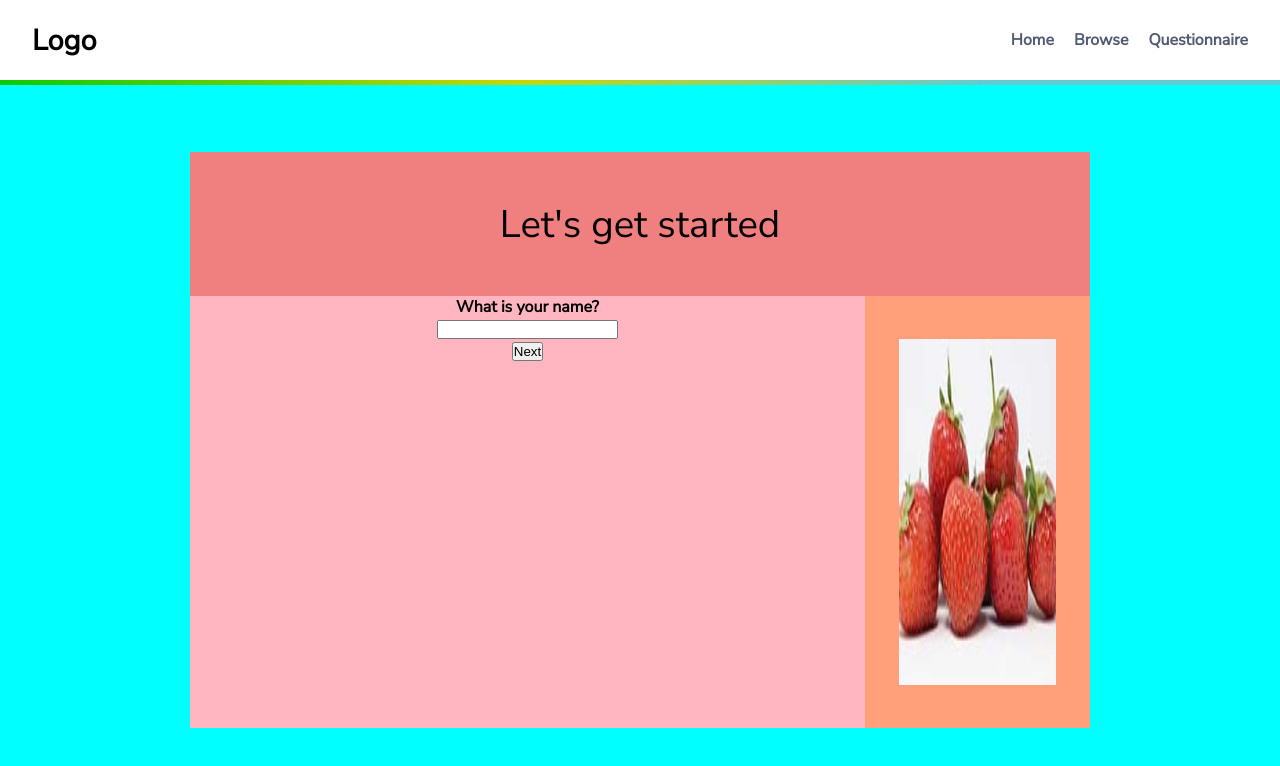
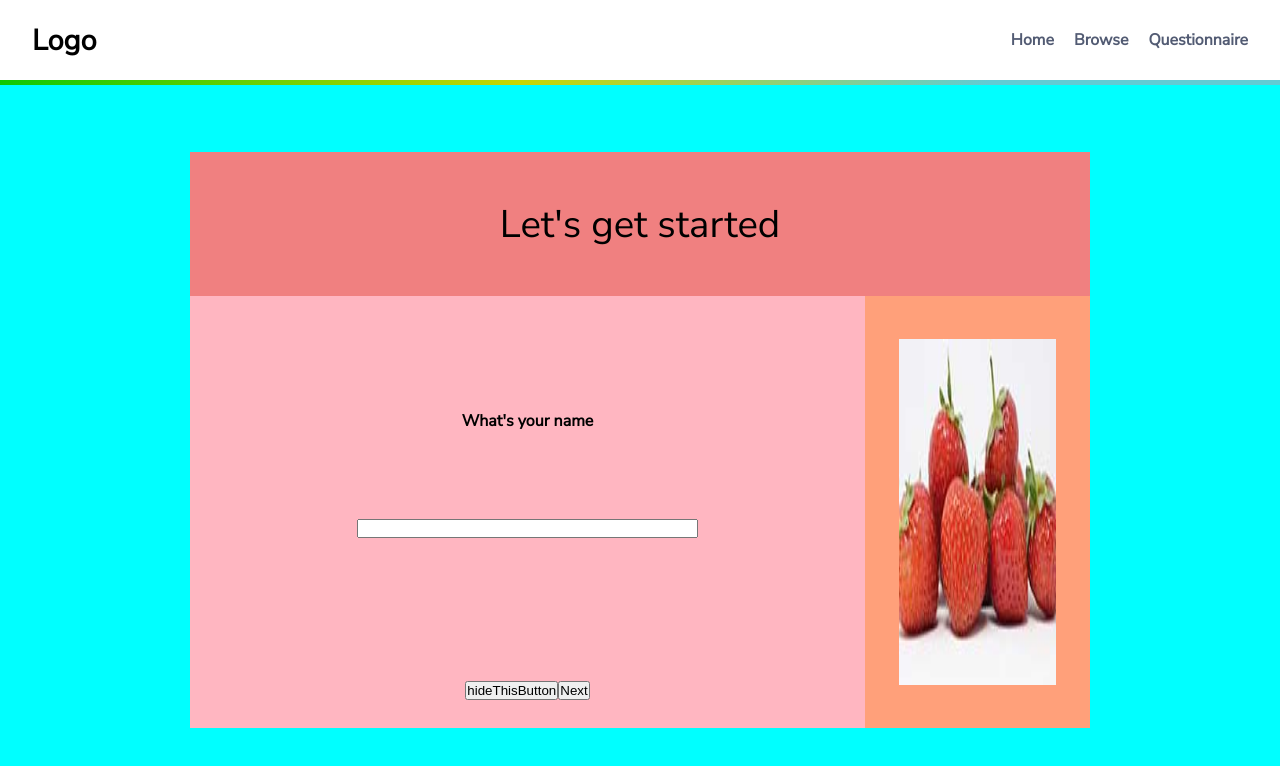
Before and after one commit to SchoolOfCode/w15_collaborative-react-project-fruit-veggie-grow-pro-team-i, a React (Create React App) app in the folder veggie_fruit_growpros/: page / in a window 1280 px wide. Shown: the top 766 px of the page. Built offline with nearby package versions, Linux system fonts and the light colour scheme.

Commit message:
going to delete all this and make a backup

```diff
--- a/veggie_fruit_growpros/src/components/Questionnaire/Input/Input.js
+++ b/veggie_fruit_growpros/src/components/Questionnaire/Input/Input.js
@@ -1,17 +1,13 @@
-const Input = () => {
+
+const Input = ({setProfile,header}) => {
     // Changing display of select element
-    let variable = "none";
+
 
     return (
-        <div>
-            <h4>{"What is your name?"}</h4>
-            <input type={"text"}></input>
-            <select style={{display: variable}}>
-                <option value="optionOne">Option 1</option>
-                <option value="optionTwo">Option 2</option>
-                <option value="optionThree">Option 3</option>
-                <option value="optionFour">Option 4</option>
-            </select>
+        <div className="QInputBoxsContainer" style={{display: "flex"}}>
+            <h4>What's your name</h4>
+            <input className="QInputBoxsContainer-InputBoxs" type={"text"} onChange={(e)=>{setProfile(e.target.value)}}>
+            </input>
         </div>
      );
 }
--- a/veggie_fruit_growpros/src/components/Questionnaire/Questionnaire.js
+++ b/veggie_fruit_growpros/src/components/Questionnaire/Questionnaire.js
@@ -4,15 +4,6 @@ import QImage from "../images/strawberries.jpg";
 import { useState } from "react";
 
 const Questionnaire = ({changePage}) => {
-
-    const userProfile = {
-        name : "",
-        indoors: false,
-        space: 0,
-        experience: 0,
-        time: 0
-    };
-
     const [QNumber, setQNumber] = useState(
         [
             {
@@ -21,7 +12,7 @@ const Questionnaire = ({changePage}) => {
                 questionOne: "What's your name?",
                 questionTwo: "",
                 image: "",
-                buttonOne: "",
+                buttonOne: "hideThisButton",
                 buttonTwo: "Next"
             },
             {
@@ -53,15 +44,20 @@ const Questionnaire = ({changePage}) => {
             }
         ]
     );
+    const [Profile,setProfile] = useState({
+        name : "",
+        indoors: false,
+        space: 0,
+        experience: 0,
+        time: 0
+    })
+
+    let [Flex,setFlex] = useState("none");
 
     let [i, setI] = useState(0);
-
     function changePageAndObject(){
         setI(i = i + 1);
-        console.log(i);
-        if(i > 2){
-            setI(0);
-        }
+        if(i === 3){setI(0);}
     }
 
     return changePage === "questionnaire" ? (
@@ -71,9 +67,17 @@ const Questionnaire = ({changePage}) => {
                 <h2>{QNumber[i].header}</h2>
             </header>
             <section className="QBody">
+
                 <section className="QInputContainer">
-                    <Input />
-                    <button onClick={() => {changePageAndObject()}}>Next</button>
+
+                    <Input header={QNumber[i].header} />
+
+                    <section className="QButtonContainer">
+                        <button onClick={() => {changePageAndObject()}}>{QNumber[i].buttonOne}</button>
+                        <button onClick={(e) => {changePageAndObject()}}>{QNumber[i].buttonTwo}</button>
+                    </section>
+
+
                 </section>
                 <section className="QImage">
                     <img src={QImage}></img>
--- a/veggie_fruit_growpros/src/components/Questionnaire/questionnaire.css
+++ b/veggie_fruit_growpros/src/components/Questionnaire/questionnaire.css
@@ -36,11 +36,26 @@
 }
 
 .QInputContainer {
+    display: flex;
+    flex-direction: column;
+    justify-content: space-around;
     height: 100%;
     width: 75%;
     background-color: lightpink;
 }
+.QInputBoxsContainer{
+    display: flex;
+    flex-direction: column;
+    align-items: center;
+    justify-content: space-evenly;
+    height: 70%;
+    border: none;
 
+}
+.QInputBoxsContainer-InputBoxs{
+    width: 50%;
+    text-align: center;
+}
 .QImage {
     display: flex;
     justify-content: center;
```
